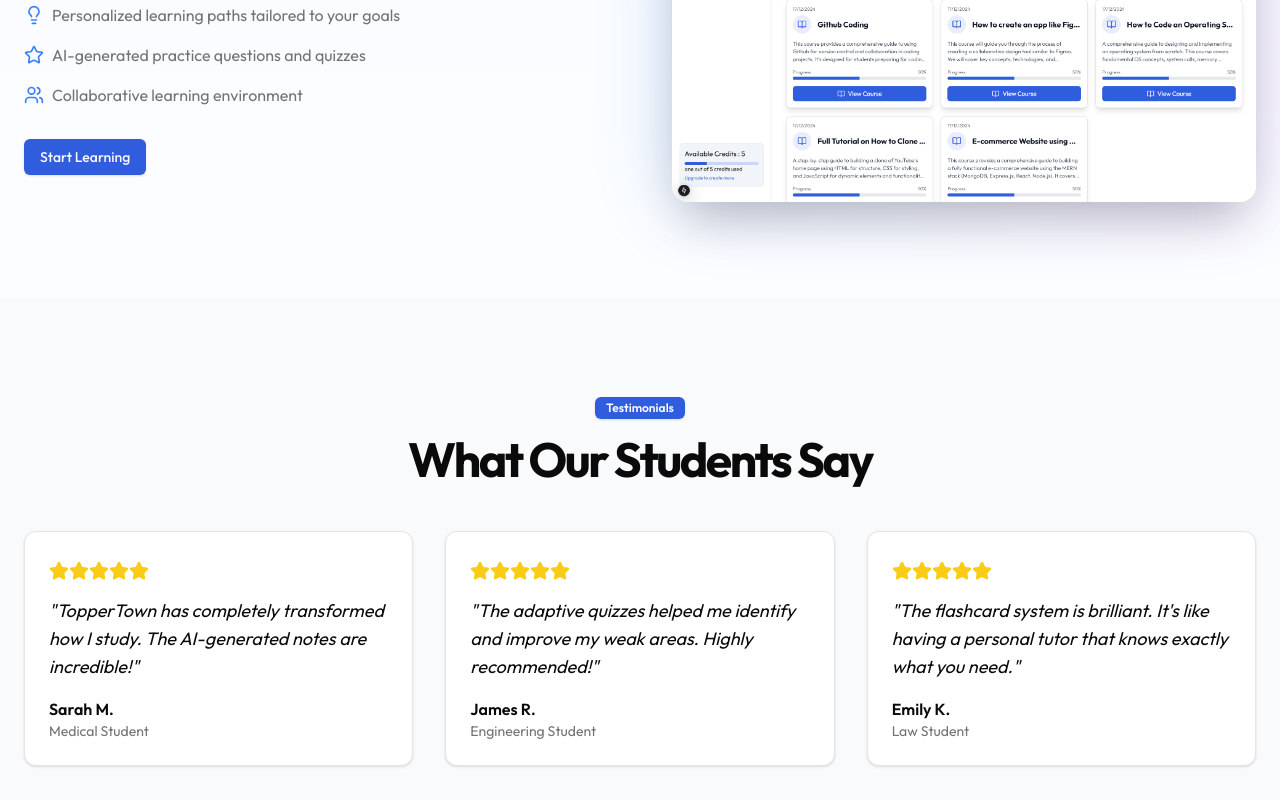
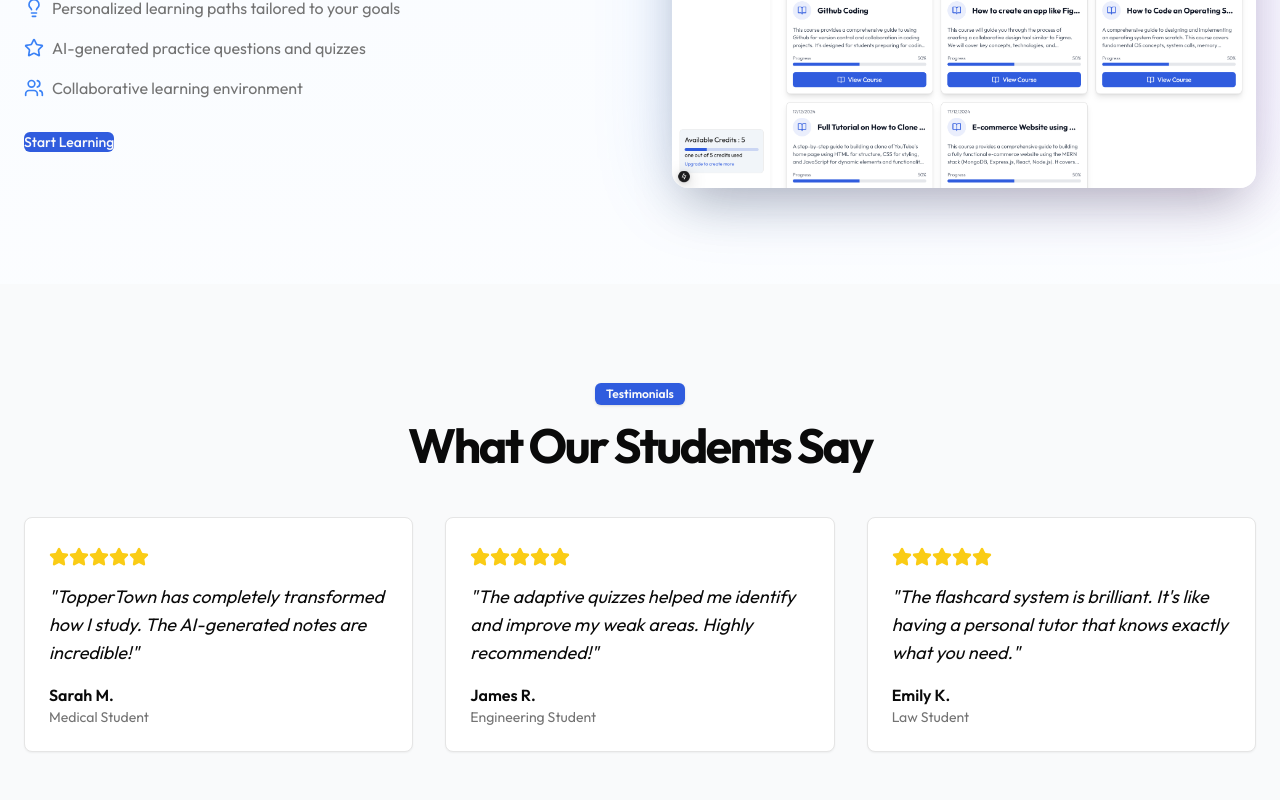
Before and after one commit to Mehulsingh1010/learning-lms, a Next.js app: page / in a window 1280 px wide. Shown: the part 2500-3300 px from the top of the page. Built offline with nearby package versions, Linux system fonts and the light colour scheme; no server answers.

Commit message:
fixed card and button error in content file

```diff
--- a/app/Landingpage/Content.tsx
+++ b/app/Landingpage/Content.tsx
@@ -2,9 +2,7 @@
 'use client'
 
 import { motion } from "framer-motion"
-import { Card } from "@/components/ui/card"
 import { Badge } from "@/components/ui/badge"
-import { Button } from "@/components/ui/button"
 import { BookOpen, Brain, Sparkles, ChevronRight, Lightbulb, Star, Users } from 'lucide-react'
 import Image from "next/image"
 import Link from "next/link"
@@ -20,6 +18,29 @@ const Belowpage = () => {
   )
 }
 
+// Custom Button component
+const Button = ({ children, className = "", variant = "default", ...props }) => {
+  const baseClasses = "inline-flex items-center justify-center rounded-md text-sm font-medium transition-colors focus-visible:outline-none focus-visible:ring-2 focus-visible:ring-ring focus-visible:ring-offset-2 disabled:opacity-50 disabled:pointer-events-none ring-offset-background"
+  const variantClasses = {
+    default: "bg-primary text-primary-foreground hover:bg-primary/90",
+    outline: "border border-input hover:bg-accent hover:text-accent-foreground"
+  }
+
+  return (
+    <button className={`${baseClasses} ${variantClasses[variant]} ${className}`} {...props}>
+      {children}
+    </button>
+  )
+}
+
+// Custom Card component
+const Card = ({ children, className = "", ...props }) => {
+  return (
+    <div className={`rounded-lg border bg-card text-card-foreground shadow-sm ${className}`} {...props}>
+      {children}
+    </div>
+  )
+}
 
 function Features() {
   const features = [
@@ -119,7 +140,6 @@ function Features() {
     </section>
   )
 }
-
 
 function Benefits() {
   return (
```
Lines whose indentation alone changed are shown as unchanged.
